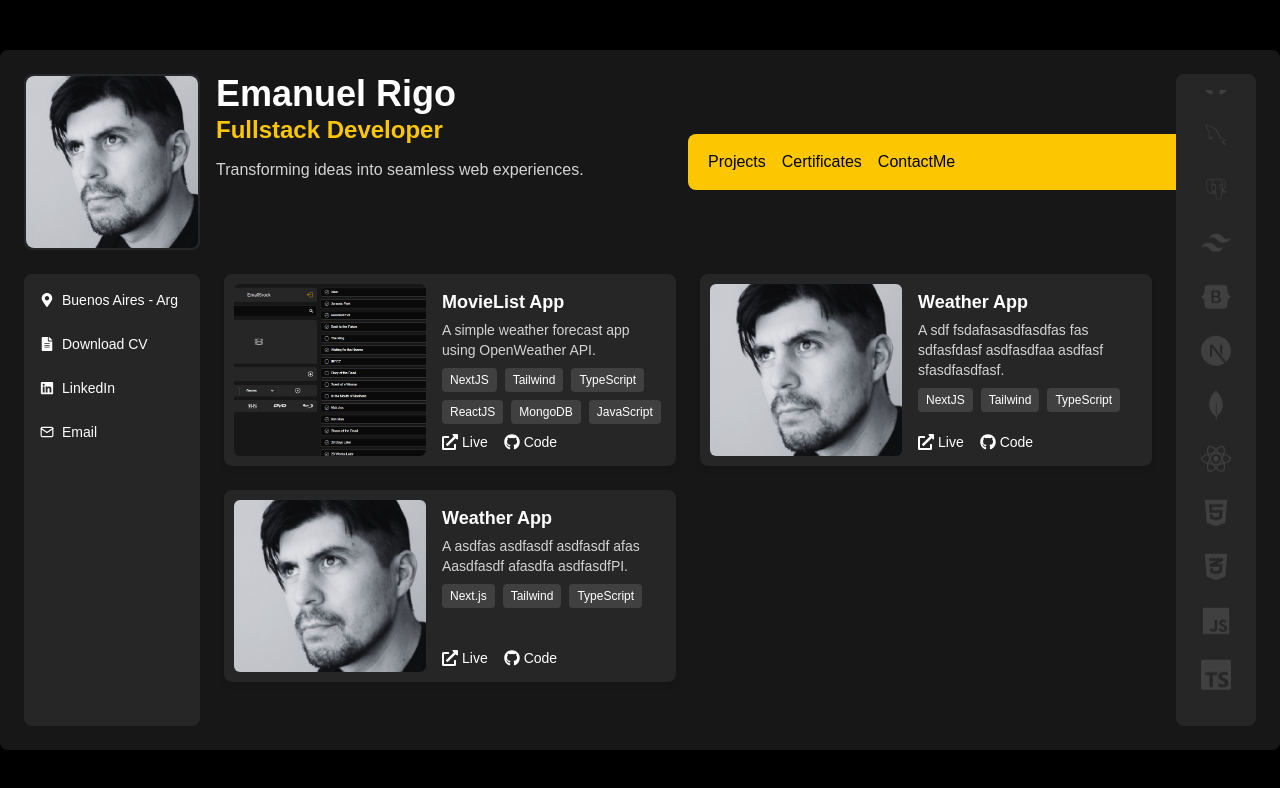
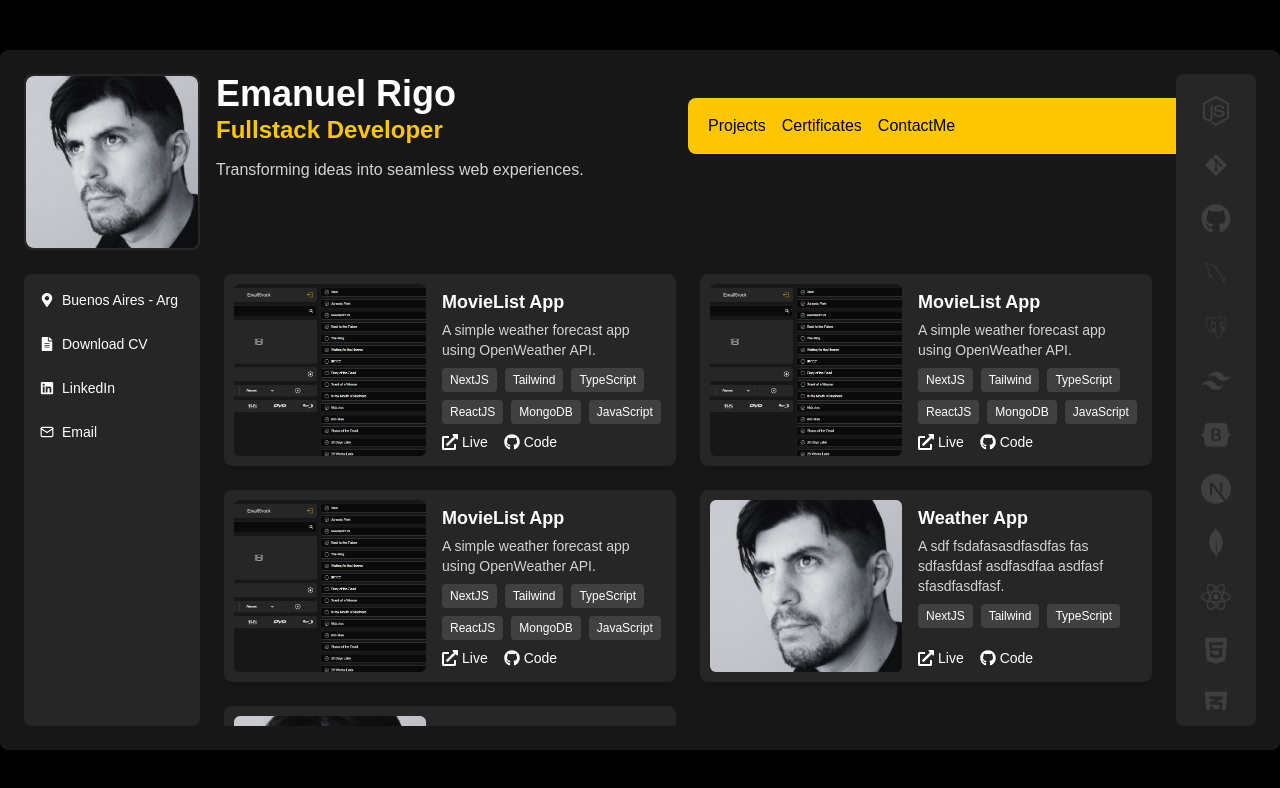
Before and after one commit to EmanuelRigo/portfolio, a Next.js app: page / in a window 1280 px wide. Shown: the top 788 px of the page. Built offline with nearby package versions, Linux system fonts and the light colour scheme.

Commit message:
adding not-found

```diff
--- a/src/app/certificates/page.tsx
+++ b/src/app/certificates/page.tsx
@@ -1,9 +1,41 @@
 import React from "react";
+
+const certificates = [
+  {
+    title: "Desarrollo Web",
+    url: "https://www.coderhouse.com/certificados/64e7d5cce8a30e000f35cb36",
+  },
+  {
+    title: "JavaScript",
+    url: "https://www.coderhouse.com/certificados/64f10998db10a8000f5948fa",
+  },
+  {
+    title: "React JS",
+    url: "https://www.coderhouse.com/certificados/6505fc9c3b62ed000f041e35",
+  },
+  {
+    title: "Backend",
+    url: "https://www.coderhouse.com/certificados/662fb9fd234e20000f41aa2d",
+  },
+];
 
 const page = () => {
   return (
-    <div>
-      <h3>certificates</h3>
+    <div className="px-6 py-10">
+      <h3 className="text-2xl font-bold mb-6 text-white">Certificates</h3>
+      <div className="grid md:grid-cols-2 gap-4">
+        {certificates.map((cert, idx) => (
+          <a
+            key={idx}
+            href={cert.url}
+            target="_blank"
+            rel="noopener noreferrer"
+            className="bg-neutral-800 hover:bg-neutral-700 text-white p-4 rounded-lg shadow-md transition-all"
+          >
+            {cert.title}
+          </a>
+        ))}
+      </div>
     </div>
   );
 };
--- a/src/app/globals.css
+++ b/src/app/globals.css
@@ -44,5 +44,5 @@ body {
 }
 
 .scrolling-icons {
-  animation: scroll-loop 10s linear infinite;
+  animation: scroll-loop 15s linear infinite;
 }
--- /dev/null
+++ b/src/app/not-found.tsx
@@ -0,0 +1,25 @@
+import React from "react";
+import Link from "next/link";
+import { FaExclamationTriangle } from "react-icons/fa";
+
+const NotFound = () => {
+  return (
+    <div className="h-full flex items-center justify-center bg-neutral-900 text-white px-4">
+      <div className="text-center max-w-md">
+        <FaExclamationTriangle className="text-6xl text-orange-500 mx-auto mb-4" />
+        <h1 className="text-5xl font-bold mb-4">404</h1>
+        <p className="text-xl mb-6">
+          Oops! The page you’re looking for doesn’t exist.
+        </p>
+        <Link
+          href="/"
+          className="bg-orange-500 hover:bg-orange-600 text-white px-6 py-3 rounded-lg transition"
+        >
+          Go back home
+        </Link>
+      </div>
+    </div>
+  );
+};
+
+export default NotFound;
--- a/src/app/page.tsx
+++ b/src/app/page.tsx
@@ -18,7 +18,39 @@ const page = () => {
         ]}
         liveLink="https://movie-list-jade-kappa.vercel.app/"
         repoLink="https://github.com/EmanuelRigo/MovieList"
-      />{" "}
+      />
+      <ProjectCard
+        title="MovieList App"
+        description="A simple weather forecast app using OpenWeather API."
+        image="/images/movielist1.png"
+        techStack={[
+          "NextJS",
+          "Tailwind",
+          "TypeScript",
+          "ReactJS",
+          "MongoDB",
+          "JavaScript",
+          "NodeJS",
+        ]}
+        liveLink="https://movie-list-jade-kappa.vercel.app/"
+        repoLink="https://github.com/EmanuelRigo/MovieList"
+      />
+      <ProjectCard
+        title="MovieList App"
+        description="A simple weather forecast app using OpenWeather API."
+        image="/images/movielist1.png"
+        techStack={[
+          "NextJS",
+          "Tailwind",
+          "TypeScript",
+          "ReactJS",
+          "MongoDB",
+          "JavaScript",
+          "NodeJS",
+        ]}
+        liveLink="https://movie-list-jade-kappa.vercel.app/"
+        repoLink="https://github.com/EmanuelRigo/MovieList"
+      />
       <ProjectCard
         title="Weather App"
         description="A sdf fsdafasasdfasdfas fas sdfasfdasf asdfasdfaa asdfasf sfasdfasdfasf."
--- a/src/components/Header.tsx
+++ b/src/components/Header.tsx
@@ -2,7 +2,7 @@ import Link from "next/link";
 
 const Header = () => {
   return (
-    <div className="w-full text-black flex justify-start items-center ps-5 bg-yellow-400 py-4 rounded-s-lg">
+    <div className="w-full text-black flex justify-start items-center ps-5 bg-yellow-400 py-4 rounded-s-lg mb-18">
       <nav className="flex space-x-4 ">
         <Link href="/">Projects</Link>
         <Link href="/certificates">Certificates</Link>
```
